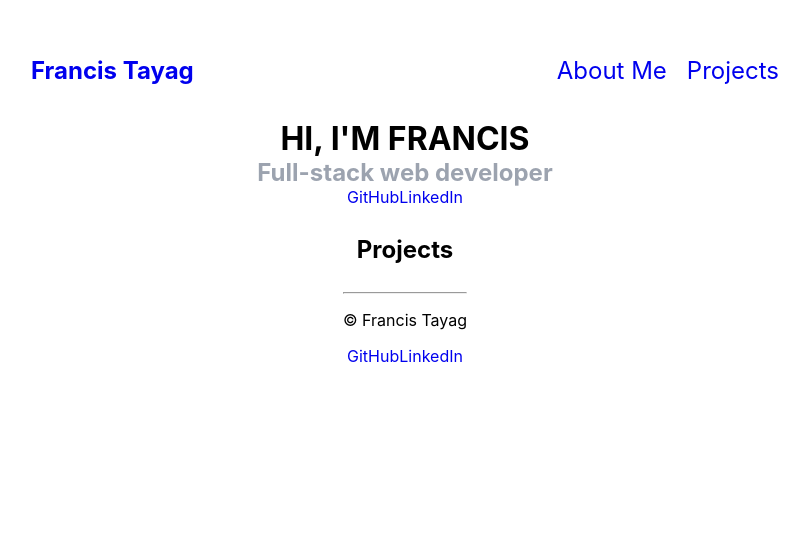
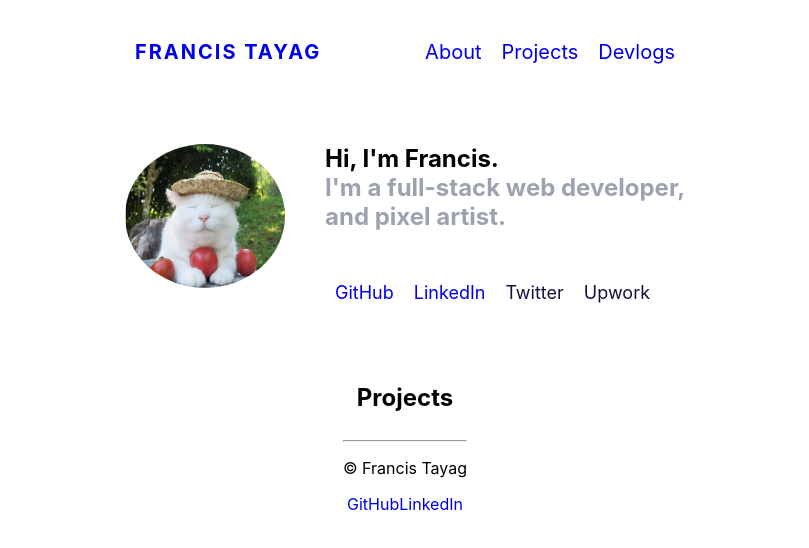
Before and after one commit to fmtayag/fmtayag.github.io, a React (Create React App) app in the folder ui/: page / in a window 1280 px wide. Shown: the top 548 px of the page, without its empty margins (235-1044 px from the left). Built offline with nearby package versions, Linux system fonts and the light colour scheme.

Commit message:
Replaced jumbotron with profile

```diff
--- a/ui/src/App.css
+++ b/ui/src/App.css
@@ -1,17 +1,24 @@
+/* For debugging only */
+/* * { outline: 1px solid red; }  */
+
 :root {
-  --blue: #1d4e89;
-  --light-blue: #002bca;
-  --black: #212155;
+  --blue: #002bca;
+  --light-blue: #1d4e89;
+  --black: #11113d;
+  --white: #FAF9F6F9F6EE;
+}
+
+body {
+  background-color: var(--white);
 }
 
 .App {
   display: flex;
   flex-direction: column;
   margin: 5vmin;
-  margin-left: 30vmin;
-  margin-right: 30vmin;
+  margin-left: 45vmin;
+  margin-right: 45vmin;
   text-align: center;
-  color: black;
 }
 
 @media only screen and (max-width: 600px) {
@@ -22,9 +29,10 @@
 }
 
 .navbar {
-  padding: 2vmin;
-  font-size: 24px;
+  padding: 0;
+  font-size: 20px;
   display: flex;
+  margin-bottom: 10vmin;
 }
 
 .logo-container {
@@ -52,9 +60,11 @@
 }
 
 .logo {
-  font-weight: 700;
+  font-weight: 650;
   float: left;
   position: relative;
+  text-transform: uppercase;
+  letter-spacing: 2px;
 }
 
 .logo::before {
@@ -65,7 +75,7 @@
   width: 100%;
   height: 0;
   transition: height 0.3s;
-  background: color-mix(in srgb, blue 50%, transparent);
+  background: color-mix(in srgb, var(--blue) 50%, transparent);
 }
 
 .logo:hover::before {
@@ -84,33 +94,65 @@ a {
 }
 
 a:visited {
-  color: black;
+  color: var(--black);
 }
 
 a:hover:not(.logo) {
-  color: blue;
+  color: var(--blue);
 }
 
-.jumbotron {
+.profile {
   display: flex;
   flex-direction: row;
-  margin: 10px;
+  margin-bottom: 10vmin;
+  /* border: 5px solid red; */
 }
 
-.jumbotron > .introduction {
+.profile > .introduction {
   align-self: center;
   flex-grow: 1;
-  padding: 1vmin;
+}
+
+.picture {
+  display: flex;
+  align-content: center;
+}
+
+.picture img {
+  width: 20vmin;
+  height: 18vmin;
+  border-radius: 50%;
+  margin-right: 5vmin;
+}
+
+.introduction {
+  flex-direction: column;
+  /* border: 1px solid black; */
 }
 
 .introduction > h1 {
+  font-size: 24px;
   margin: 0;
-  text-transform: uppercase;
+  /* border: 1px solid black; */
+  text-align: left;
 }
 
-.introduction > h2 {
+.introduction > .blurb {
+  color: #9CA3AF;
+  font-size: 24px;
   margin: 0;
-  color: #9CA3AF;
+  /* border: 1px solid black; */
+  text-align: left;
+}
+
+.socials {
+  margin-top: 4vmax;
+  text-align: left;
+}
+
+.socials a {
+  padding-inline: 10px;
+  font-size: 18px;
 }
 
 .footer {
--- a/ui/src/components/Jumbotron.js
+++ /dev/null
@@ -1,17 +0,0 @@
-const Jumbotron = () => {
-    return (
-        <div className="jumbotron">
-            <div className="introduction">
-                <h1>Hi, I'm Francis</h1>
-                <h2>Full-stack web developer</h2>
-                <a href="https://github.com/zyenapz" target="_">GitHub</a>
-                <a href="https://www.linkedin.com/in/francistayag/" target="_">LinkedIn</a>
-            </div>
-            {/* <div className="image-container">
-                <img src={process.env.PUBLIC_URL + "/images/jumbotron-image.svg"} alt="" className="jumbotron-image"/>
-            </div> */}
-        </div>
-    );
-}
-
-export default Jumbotron;
--- a/ui/src/components/Navbar.js
+++ b/ui/src/components/Navbar.js
@@ -7,8 +7,9 @@ const Navbar = () => {
                 <Link to="/" className="logo">Francis Tayag</Link>
             </div>
             <div className="links">
-                <Link to="/about">About Me</Link>
+                <Link to="/about">About</Link>
                 <Link to="/projects">Projects</Link>
+                <Link to="/">Devlogs</Link>
             </div>
 
         </div>
--- /dev/null
+++ b/ui/src/components/Profile.js
@@ -0,0 +1,21 @@
+const Profile = () => {
+    return (
+        <div className="profile">
+            <div className="picture">
+                <img src={process.env.PUBLIC_URL + "/images/cat1.png"} alt="profile-pic" />
+            </div>
+            <div className="introduction">
+                <h1>Hi, I'm Francis.</h1>
+                <h2 className="blurb">I'm a full-stack web developer, and pixel artist.</h2>
+                <div className="socials">
+                    <a href="https://github.com/zyenapz" target="_">GitHub</a>
+                    <a href="https://www.linkedin.com/in/francistayag/" target="_">LinkedIn</a>
+                    <a href="" target="_">Twitter</a>
+                    <a href="" target="_">Upwork</a>
+                </div>
+            </div>
+        </div>
+    );
+}
+
+export default Profile;
--- a/ui/src/pages/Home.js
+++ b/ui/src/pages/Home.js
@@ -1,10 +1,10 @@
-import Jumbotron from "../components/Jumbotron";
+import Profile from "../components/Profile";
 import ProjectsList from "../components/ProjectsList";
 
 const Home = () => {
     return (
         <div className="home">
-            <Jumbotron />
+            <Profile />
             <ProjectsList />
         </div>
     );
```
Also changed, not shown: ui/public/images/cat1.png (added).
